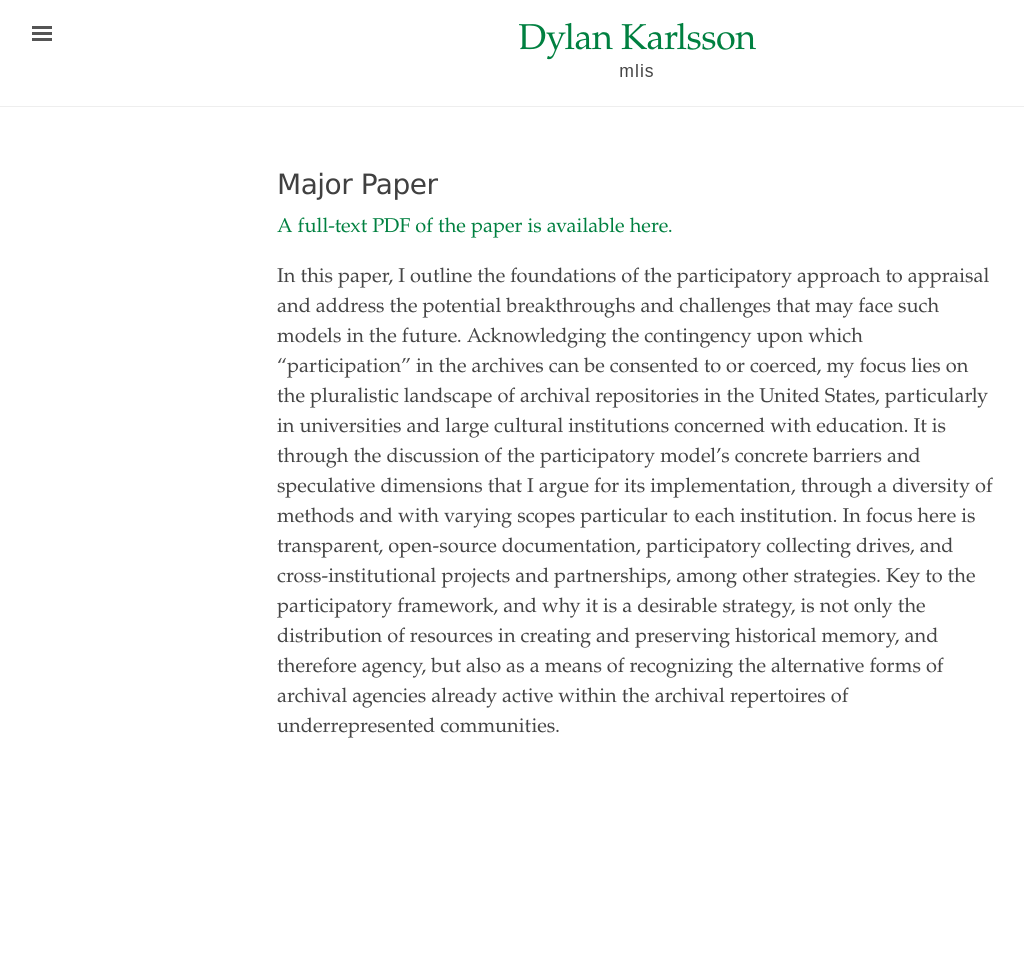
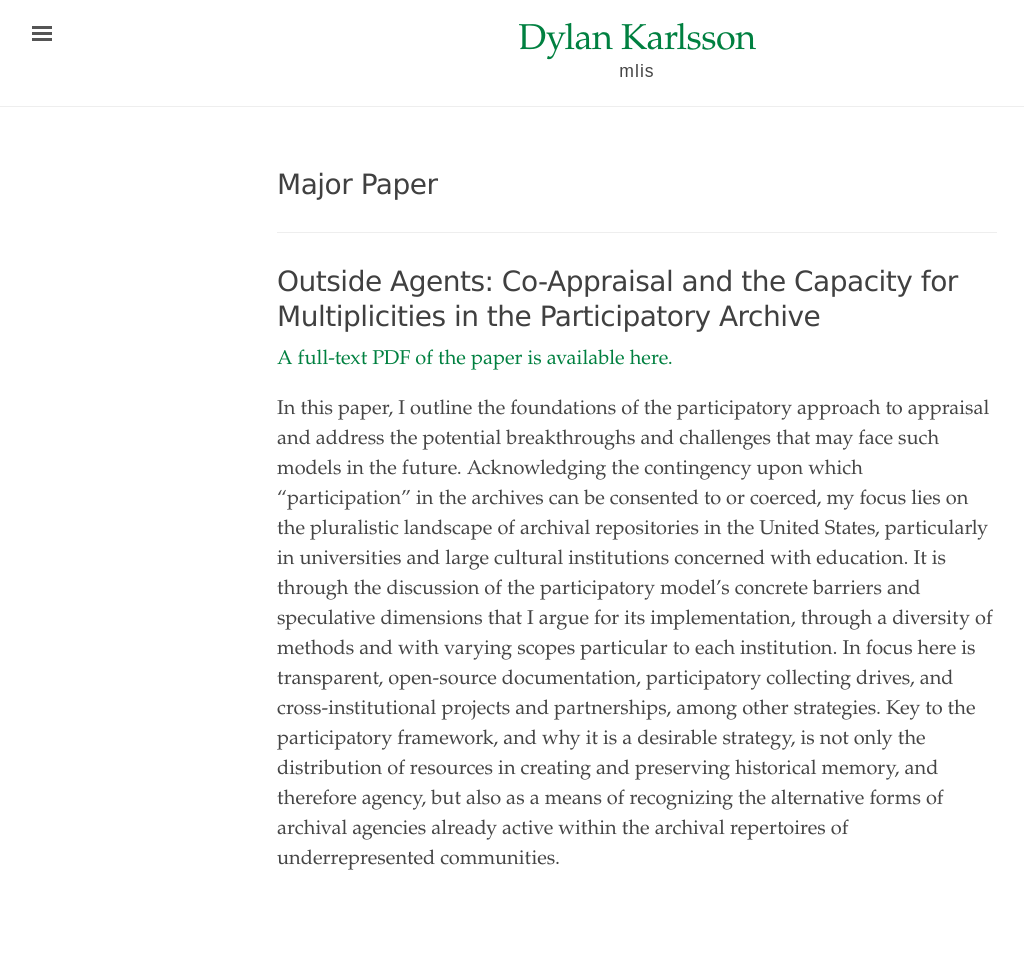
Before and after one commit to dylankarlsson/portfolio, a Jekyll site: the page built from major.md, in a window 1280 px wide. Shown: the whole page, without its empty margins (3-1027 px from the left). Built offline with Jekyll 4.4.1, drawn with Linux system fonts in a browser that asks for light colours; before the commit the page ends 900 px from its top, so only the background shows below that.

Commit message:
Update major.md

```diff
--- a/major.md
+++ b/major.md
@@ -3,6 +3,11 @@ layout: page
 title: Major Paper
 ---
 
+{:.no_toc}
+
+---
+# Outside Agents: Co-Appraisal and the Capacity for Multiplicities in the Participatory Archive
+
 [A full-text PDF of the paper is available here.](MajorPaper_Karlsson.pdf)
 
 In this paper, I outline the foundations of the participatory approach to appraisal and address the potential breakthroughs and challenges that may face such models in the future. Acknowledging the contingency upon which “participation” in the archives can be consented to or coerced, my focus lies on the pluralistic landscape of archival repositories in the United States, particularly in universities and large cultural institutions concerned with education. It is through the discussion of the participatory model’s concrete barriers and speculative dimensions that I argue for its implementation, through a diversity of methods and with varying scopes particular to each institution. In focus here is transparent, open-source documentation, participatory collecting drives, and cross-institutional projects and partnerships, among other strategies. Key to the participatory framework, and why it is a desirable strategy, is not only the distribution of resources in creating and preserving historical memory, and therefore agency, but also as a means of recognizing the alternative forms of archival agencies already active within the archival repertoires of underrepresented communities.
```
